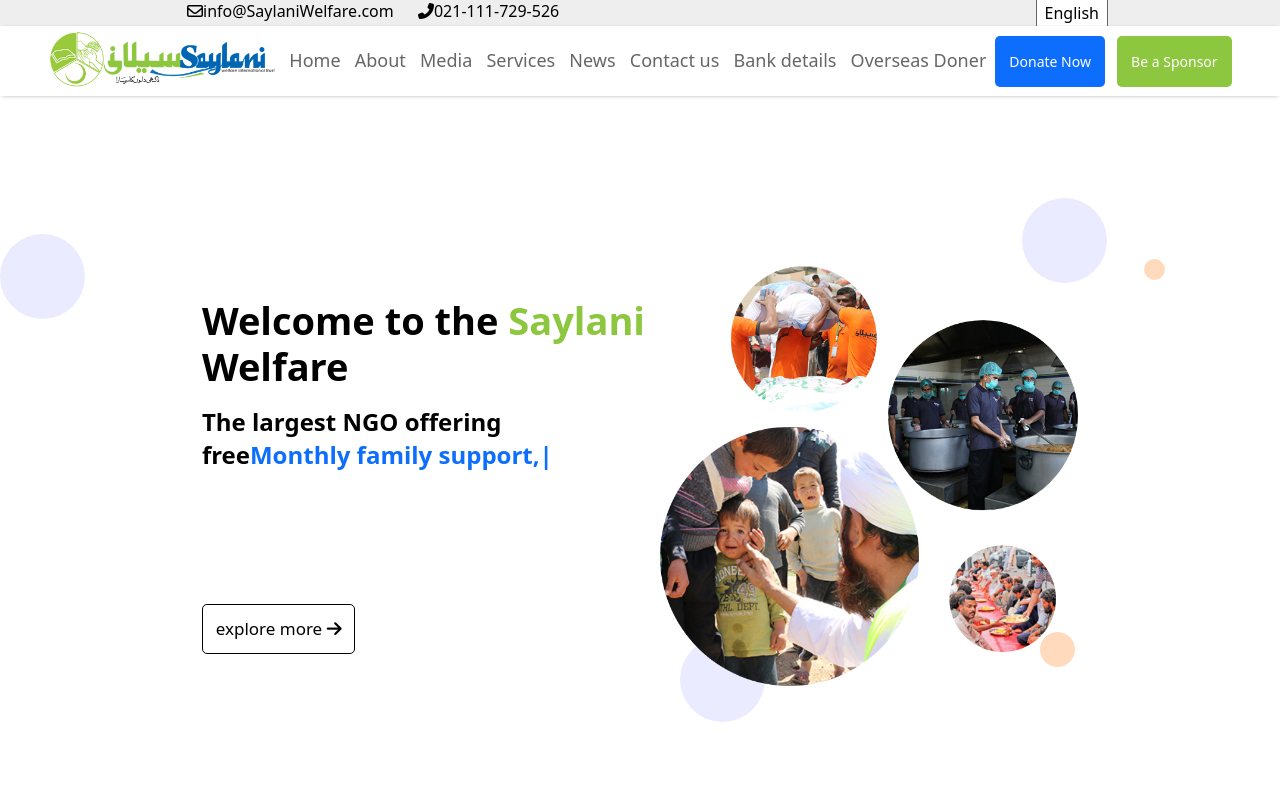
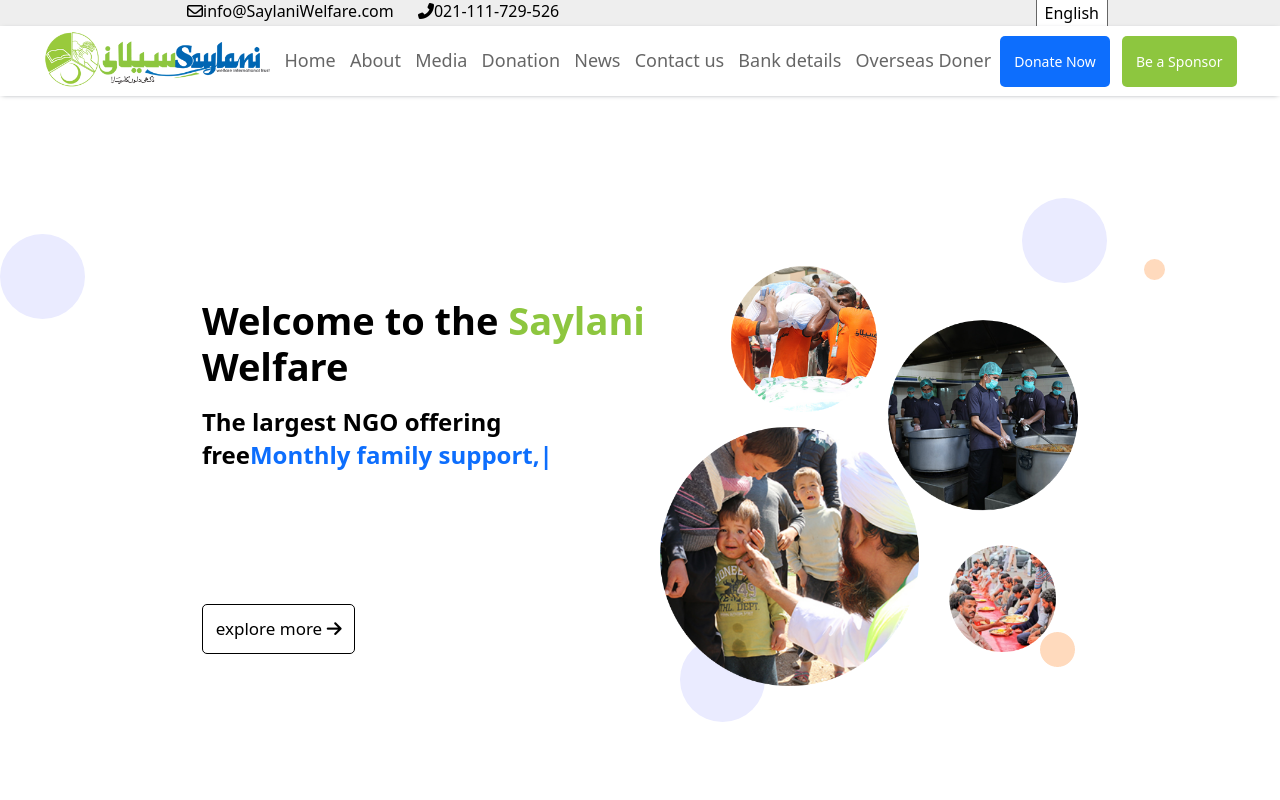
Before and after one commit to Shabbirraza/SaylaniWebsiteClone, a plain HTML site: page index.html in a window 1280 px wide. Shown: the top 800 px of the page. Drawn offline with Linux system fonts and the light colour scheme.

Commit message:
Update index.html

```diff
--- a/index.html
+++ b/index.html
@@ -7,6 +7,7 @@
     <title>Saylani</title>
     <link rel="stylesheet" href="style.css">
     <script src="https://kit.fontawesome.com/6e7d33c7c3.js" crossorigin="anonymous"></script>
+    <script src="app.js" defer></script>
 </head>
 
 <body>
@@ -23,42 +24,42 @@
 
     </div>
 
-    <div class="navbar">
+    <div class="navbar" id="navbar">
         <div class="logoDiv">
             <img src="saylaniLogo.png" alt="">
 
         </div>
-        <div class="listDiv">
-            <ul>
-                <a href="cool-link" class="cool-link">
-                    <li>Home</li>
+        <div class="listDiv" id="listDiv">
+            <ul id="listNavbar">
+                <a href="cool-link" class="cool-link " id="cool-link">
+                    <li class="link " >Home</li>
                 </a>
-                <a href="cool-link" class="cool-link">
-                    <li>About</li>
+                <a href="cool-link" id="cool-link" class="cool-link">
+                    <li class="link " >About</li>
+                </a>
+
+                <a href="cool-link" class="cool-link" id="cool-link">
+                    <li class="link " >Media</li>
+                </a>
+
+                <a href="cool-link" class="cool-link" id="cool-link">
+                    <li class="link">Donation</li>
+                </a>
+
+                <a href="cool-link" class="cool-link" id="cool-link">
+                    <li class="link">News</li>
                 </a>
 
                 <a href="cool-link" class="cool-link">
-                    <li>Media</li>
+                    <li class="link">Contact us</li>
+                </a>
+
+                <a href="" class="cool-link">
+                    <li class="link">Bank details</li>
                 </a>
 
                 <a href="cool-link" class="cool-link">
-                    <li>Services</li>
-                </a>
-
-                <a href="cool-link" class="cool-link">
-                    <li>News</li>
-                </a>
-
-                <a href="cool-link" class="cool-link">
-                    <li>Contact us</li>
-                </a>
-
-                <a href="" class="cool-link">
-                    <li>Bank details</li>
-                </a>
-
-                <a href="cool-link" class="cool-link">
-                    <li>Overseas Doner</li>
+                    <li class="link">Overseas Doner</li>
                 </a>
 
             </ul>
@@ -68,7 +69,7 @@
             <button class="green">Be a Sponsor</button>
         </div>
         <div class="navHam">
-            <button class="navHamBtn">
+            <button class="navHamBtn" onclick="navClick()">
                 <i class="fa-solid fa-bars"></i>
             </button>
         </div>
@@ -93,6 +94,10 @@
 
     </div>
 
+
+
+
+
     <div class="donationBar">
 
         <div class="inputBar">
@@ -112,6 +117,9 @@
         </div>
 
     </div>
+
+
+
     <div class="childDiv">
         <img src="./child.jpg" alt="">
     </div>
```
